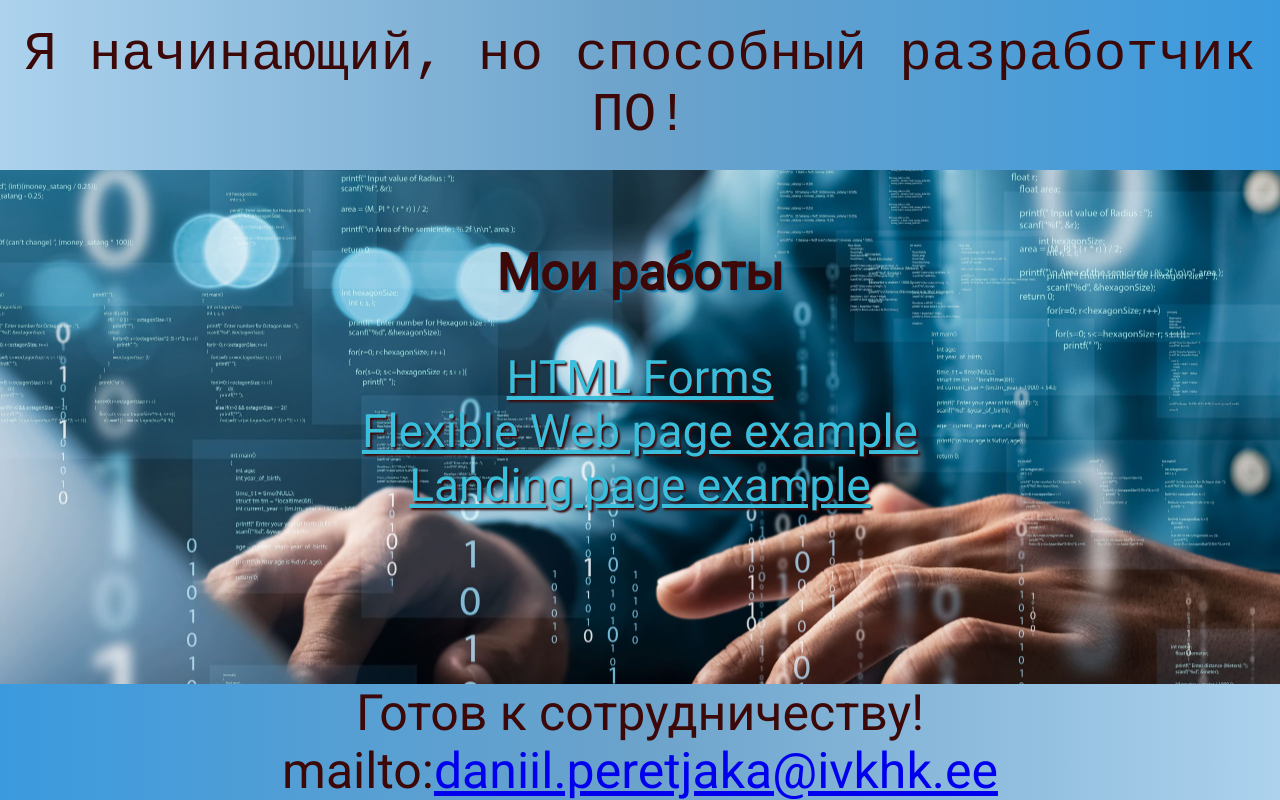
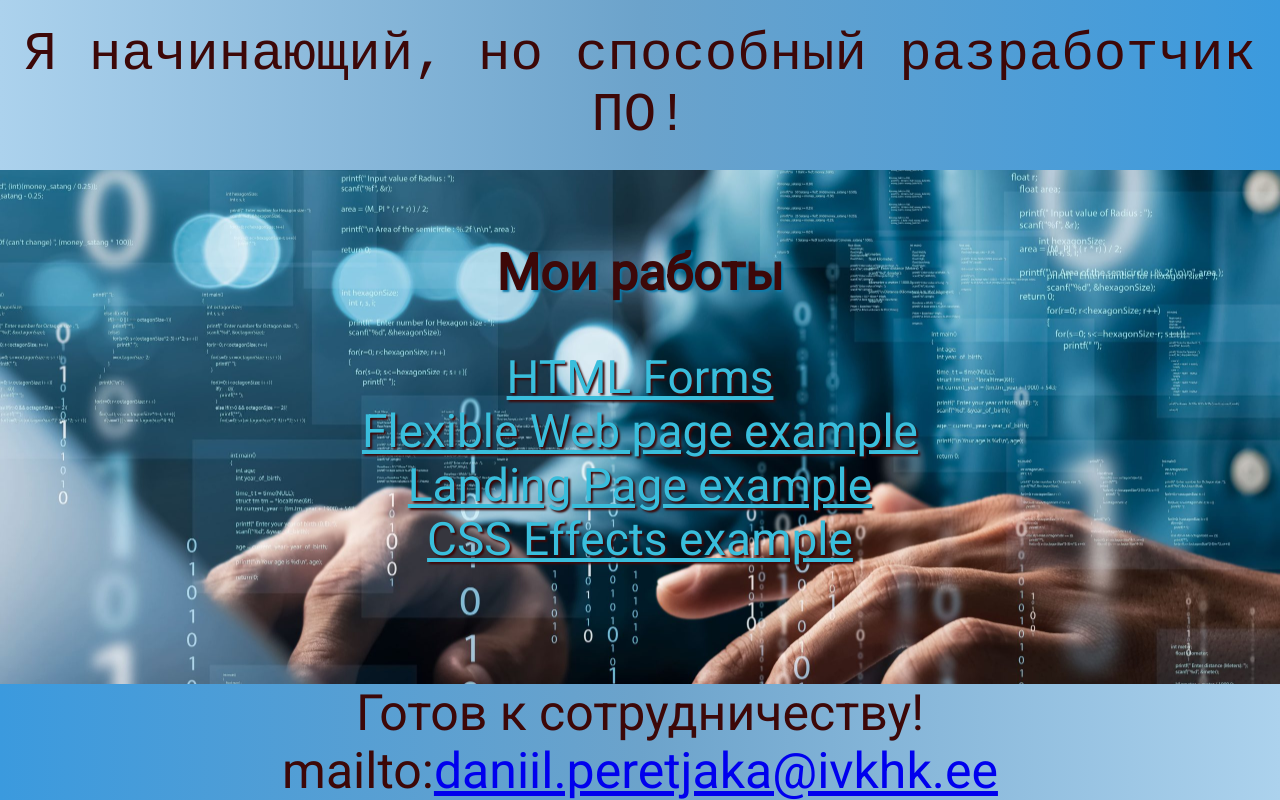
Before and after one commit to DaniilJKTV24/DaniilJKTV24.github.io, a plain HTML site: page index.html in a window 1280 px wide. Drawn offline with Linux system fonts and the light colour scheme.

Commit message:
Portfolio

```diff
--- a/index.html
+++ b/index.html
@@ -21,7 +21,9 @@
     	<br>
     		<a href="2/index.html">Flexible Web page example</a>
 		<br>
-    		<a href="1/index.html">Landing page example</a>
+    		<a href="1/index.html">Landing Page example</a>
+		<br>
+    		<a href="4/index.html">CSS Effects example</a>
     	</div>
     </div>
     <footer>
```
